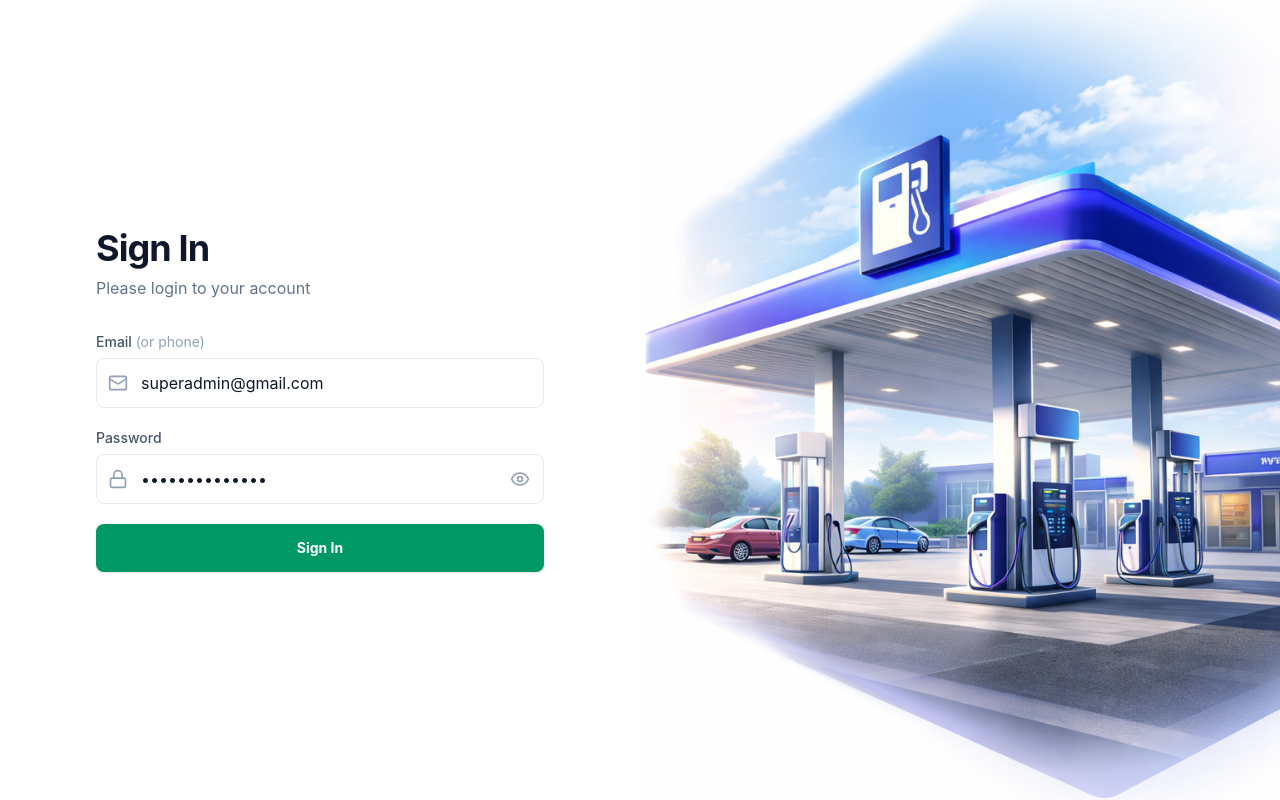
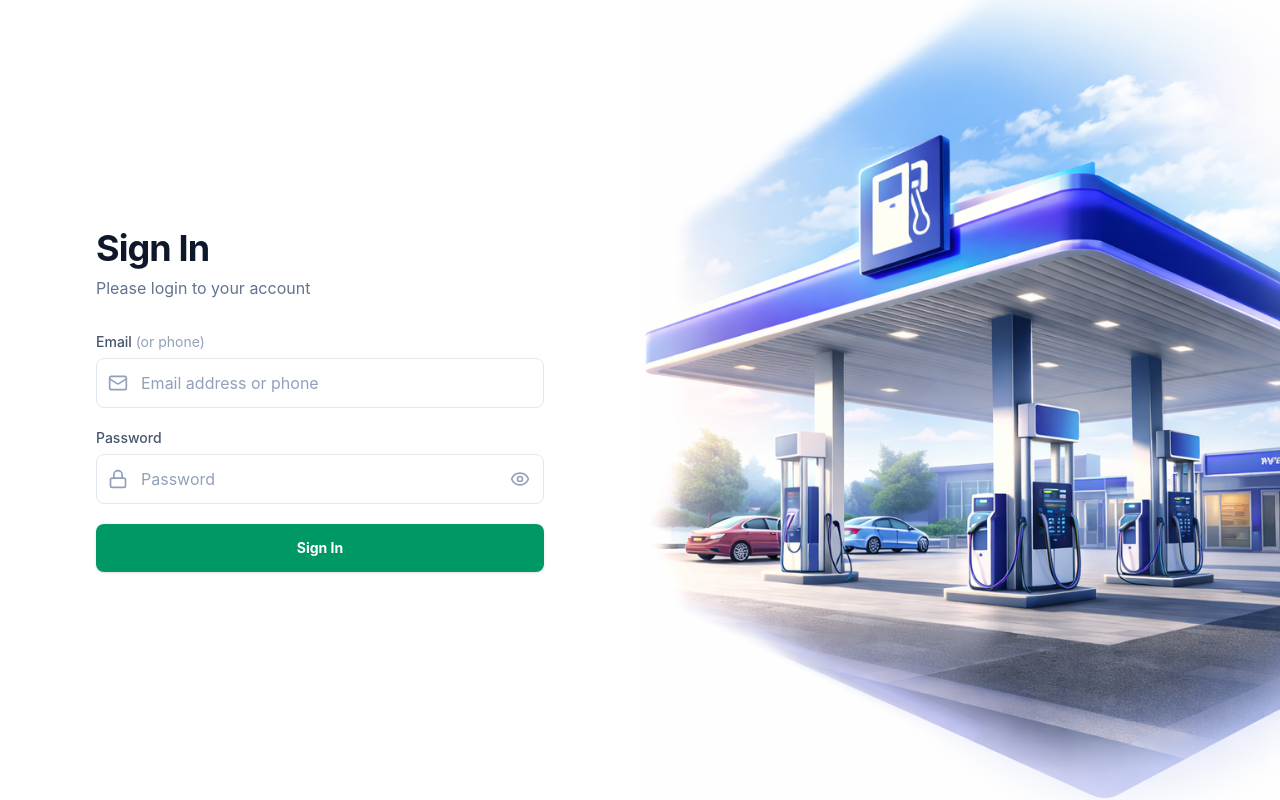
Before and after one commit to nuur2023/gas_stationFE, a React (Vite) app: page /login in a window 1280 px wide. Built offline with nearby package versions, Linux system fonts and the light colour scheme; no server answers.

Commit message:
fix vite deploy routing

```diff
--- a/src/pages/LoginPage.tsx
+++ b/src/pages/LoginPage.tsx
@@ -12,8 +12,8 @@ export function LoginPage() {
   const dispatch = useAppDispatch()
   const [login, { isLoading }] = useLoginMutation()
 
-  const [emailOrPhone, setEmailOrPhone] = useState('superadmin@gmail.com')
-  const [password, setPassword] = useState('SuperAdmin@123')
+  const [emailOrPhone, setEmailOrPhone] = useState('')
+  const [password, setPassword] = useState('')
   const [showPassword, setShowPassword] = useState(false)
   const [error, setError] = useState<string | null>(null)
 
--- a/vite.config.ts
+++ b/vite.config.ts
@@ -4,8 +4,9 @@ import tailwindcss from '@tailwindcss/vite'
 
 export default defineConfig({
   plugins: [react(), tailwindcss()],
+  base: "/",
   server: {
     port: 5174,
-    strictPort: true,
-  },
+    strictPort: true
+  }
 })
```
